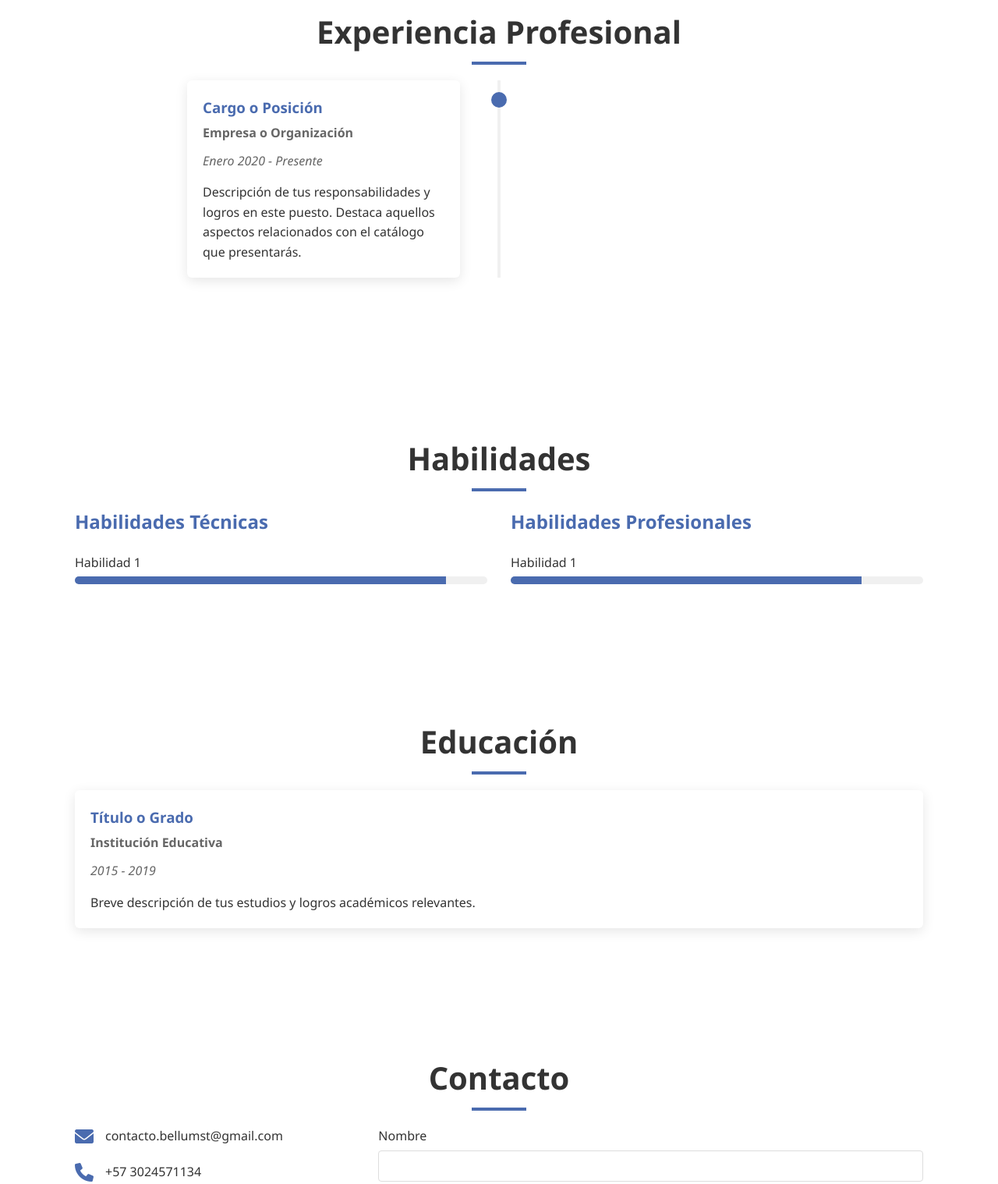
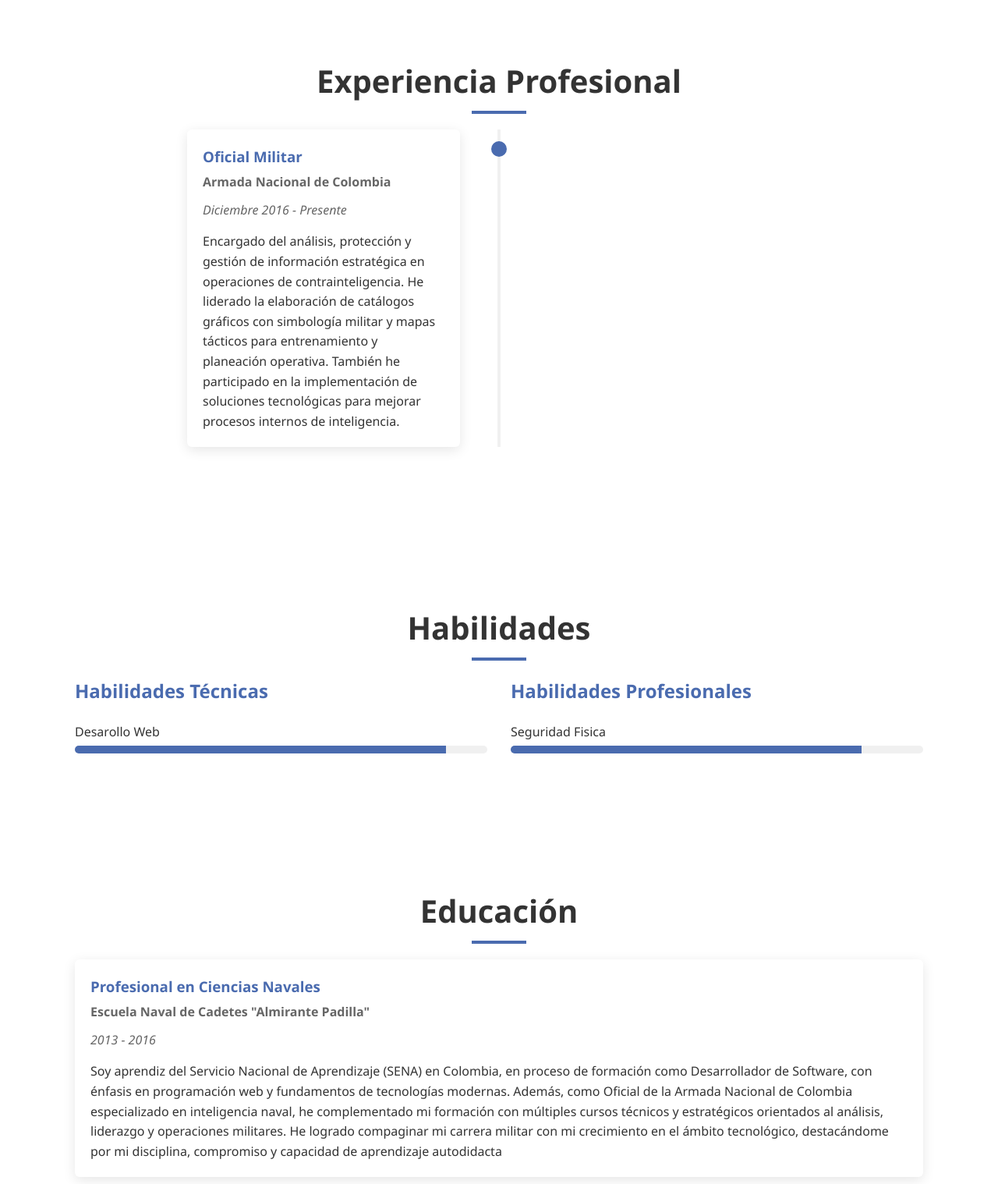
Before and after one commit to yahb03/yeisson_herrera, a plain HTML site: page index.html in a window 1280 px wide. Shown: the part 1220-2738 px from the top of the page at 78% size. Drawn offline with Linux system fonts and the light colour scheme.

Commit message:
actualizacion

```diff
--- a/index.html
+++ b/index.html
@@ -56,9 +56,7 @@
             <h2 class="section-title">Sobre Mí</h2>
             <div class="about-content">
                 <p>
-                    Aquí va una descripción más detallada sobre ti, tu trayectoria profesional,
-                    tus valores y lo que te distingue. Explica brevemente cómo tu experiencia
-                    te ha preparado para ofrecer los servicios o productos que presentarás en el catálogo.
+                    Soy Yeisson Herrera, Oficial de Inteligencia Naval y aprendiz de Desarrollo de Software en el SENA. Combino la disciplina militar con habilidades tecnológicas para crear soluciones funcionales, como catálogos tácticos, simbología operativa y herramientas digitales. Mi experiencia en análisis y comunicación estratégica me permite ofrecer productos precisos, útiles y adaptados a entornos profesionales exigentes.
                 </p>
                 <!-- Puedes agregar más párrafos o elementos aquí -->
             </div>
@@ -73,11 +71,10 @@
                 <div class="timeline-item">
                     <div class="timeline-dot"></div>
                     <div class="timeline-content">
-                        <h3>Cargo o Posición</h3>
-                        <h4>Empresa o Organización</h4>
-                        <p class="timeline-date">Enero 2020 - Presente</p>
-                        <p>Descripción de tus responsabilidades y logros en este puesto.
-                           Destaca aquellos aspectos relacionados con el catálogo que presentarás.</p>
+                        <h3>Oficial Militar</h3>
+                        <h4>Armada Nacional de Colombia</h4>
+                        <p class="timeline-date">Diciembre 2016 - Presente</p>
+                        <p>Encargado del análisis, protección y gestión de información estratégica en operaciones de contrainteligencia. He liderado la elaboración de catálogos gráficos con simbología militar y mapas tácticos para entrenamiento y planeación operativa. También he participado en la implementación de soluciones tecnológicas para mejorar procesos internos de inteligencia.</p>
                     </div>
                 </div>
                 <!-- Repite el bloque anterior para cada experiencia laboral -->
@@ -94,7 +91,7 @@
                     <h3>Habilidades Técnicas</h3>
                     <div class="skills-grid">
                         <div class="skill-item">
-                            <span class="skill-name">Habilidad 1</span>
+                            <span class="skill-name">Desarollo Web</span>
                             <div class="skill-bar">
                                 <div class="skill-level" style="width: 90%"></div>
                             </div>
@@ -106,7 +103,7 @@
                     <h3>Habilidades Profesionales</h3>
                     <div class="skills-grid">
                         <div class="skill-item">
-                            <span class="skill-name">Habilidad 1</span>
+                            <span class="skill-name">Seguridad Fisica</span>
                             <div class="skill-bar">
                                 <div class="skill-level" style="width: 85%"></div>
                             </div>
@@ -124,10 +121,10 @@
             <h2 class="section-title">Educación</h2>
             <div class="education-grid">
                 <div class="education-item">
-                    <h3>Título o Grado</h3>
-                    <h4>Institución Educativa</h4>
-                    <p class="education-date">2015 - 2019</p>
-                    <p>Breve descripción de tus estudios y logros académicos relevantes.</p>
+                    <h3>Profesional en Ciencias Navales</h3>
+                    <h4>Escuela Naval de Cadetes "Almirante Padilla"</h4>
+                    <p class="education-date">2013 - 2016</p>
+                    <p>Soy aprendiz del Servicio Nacional de Aprendizaje (SENA) en Colombia, en proceso de formación como Desarrollador de Software, con énfasis en programación web y fundamentos de tecnologías modernas. Además, como Oficial de la Armada Nacional de Colombia especializado en inteligencia naval, he complementado mi formación con múltiples cursos técnicos y estratégicos orientados al análisis, liderazgo y operaciones militares. He logrado compaginar mi carrera militar con mi crecimiento en el ámbito tecnológico, destacándome por mi disciplina, compromiso y capacidad de aprendizaje autodidacta</p>
                 </div>
                 <!-- Repite para más formación académica -->
             </div>
```
